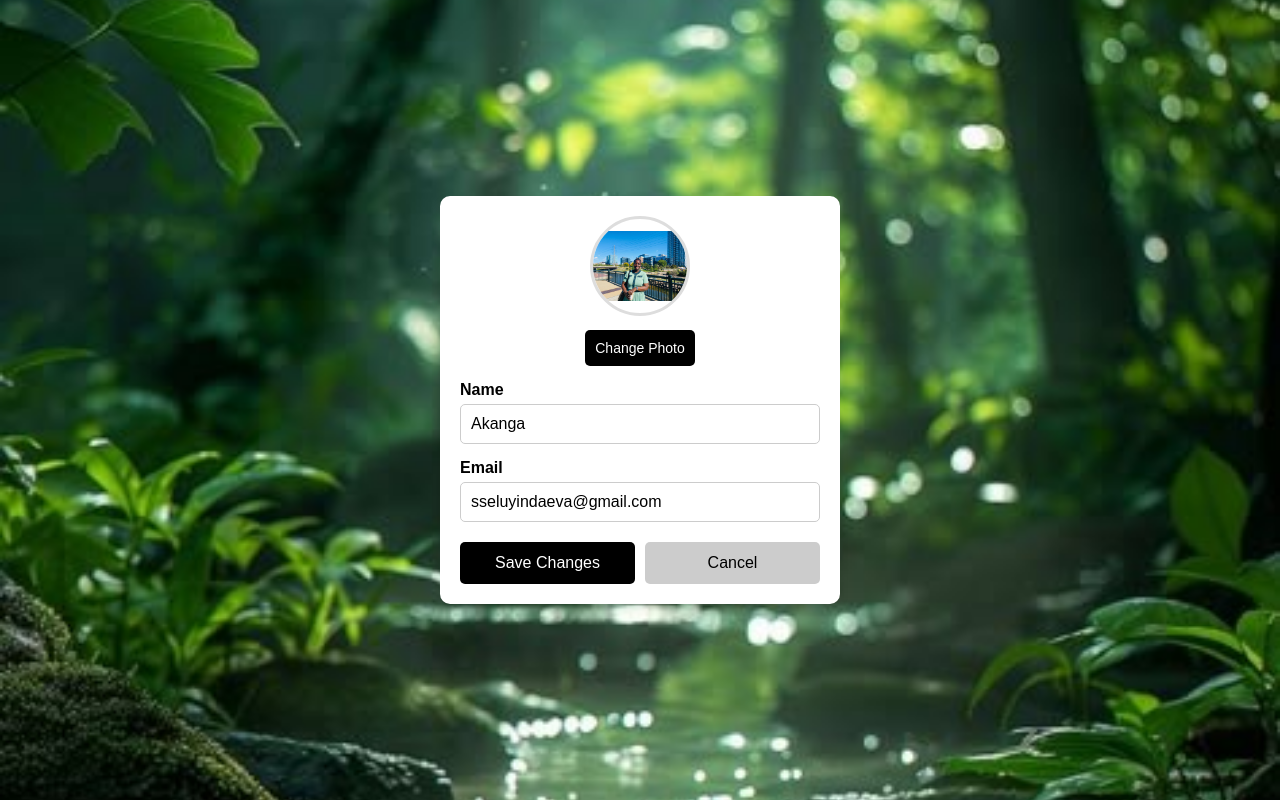
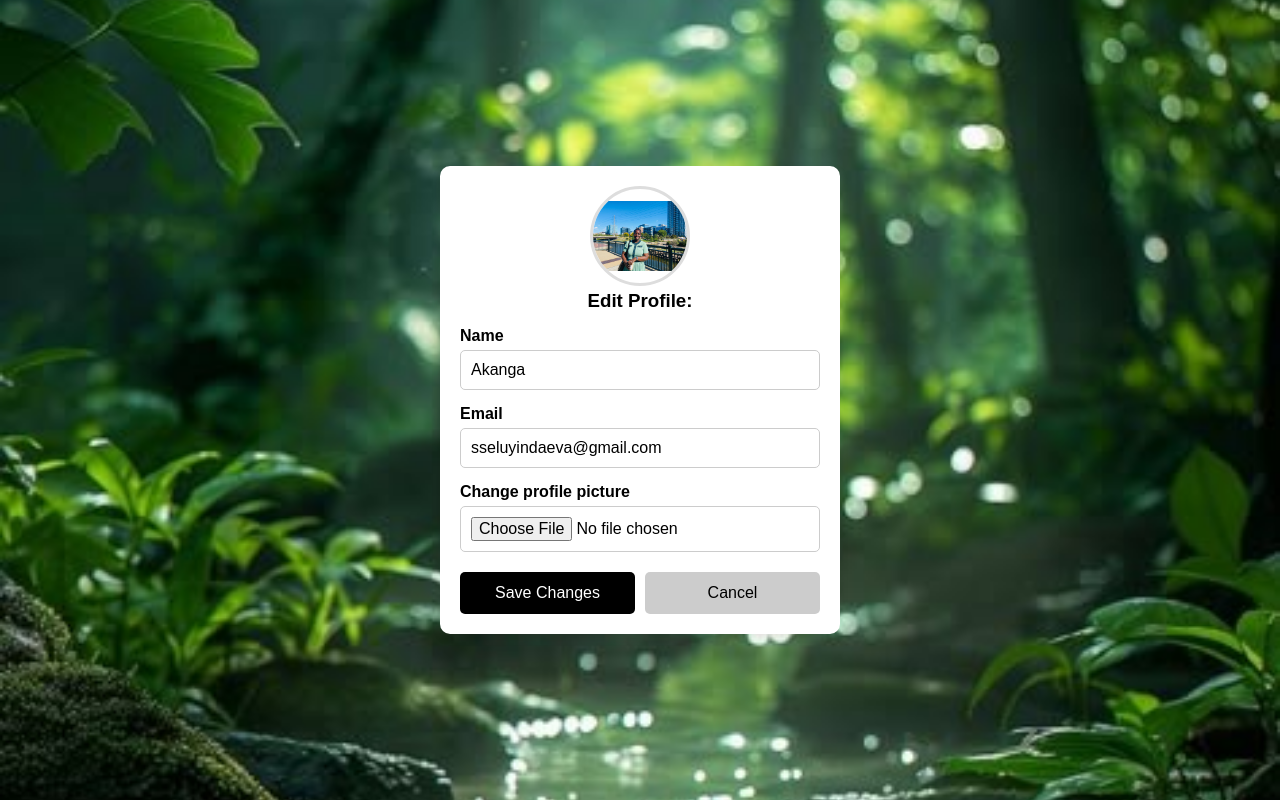
Before and after one commit to blackbody256/Authentication-PHP, a PHP site: page /profile.php in a window 1280 px wide. Run offline with PHP 8.4, Linux system fonts and the light colour scheme; a user stored in the database is signed in; data comes from the database, SQL or seed files in the repository.

```diff
--- a/Config/Connect.php
+++ b/Config/Connect.php
@@ -1,7 +1,7 @@
 <?php
 $server = "localhost";
-$username = "Andrew";
-$password = "Database";
+$username = "root";
+$password = "root";
 $database = "user_management";
 
 
--- a/src/profile.php
+++ b/src/profile.php
@@ -25,7 +25,6 @@ $stmt->close();
     <meta name="viewport" content="width=device-width, initial-scale=1.0">
     <title>Edit Profile</title>
     <style>
-        /* General styles */
         * {
             box-sizing: border-box;
             margin: 0;
@@ -50,7 +49,6 @@ $stmt->close();
             text-align: center;
         }
 
-        /* Profile image */
         .profile-image {
             width: 100px;
             height: 100px;
@@ -59,21 +57,6 @@ $stmt->close();
             border: 3px solid #ddd;
         }
 
-        .profile-info {
-            margin-top: 10px;
-        }
-
-        .change-photo {
-            background: black;
-            color: white;
-            border: none;
-            padding: 10px;
-            font-size: 14px;
-            border-radius: 5px;
-            cursor: pointer;
-        }
-
-        /* Form styles */
         .form-group {
             text-align: left;
             margin: 15px 0;
@@ -137,16 +120,10 @@ $stmt->close();
     <div class="container">
         <!-- Image -->
         <img src="<?php echo $profileImage ? '../Images/' . $profileImage : ' '; ?>" alt="Profile Image" class="profile-image">
-
-        <div class="profile-info">
-
-            <button class="change-photo" onclick="document.getElementById('image').click()">Change Photo</button>
-        </div>
+        <h3>Edit Profile:</h3>
 
         <!-- Edit Form -->
         <form action="profilelogic.php" method="post" enctype="multipart/form-data">
-            <input type="file" id="image" name="profile_picture" accept="image/*" style="display: none;">
-
             <div class="form-group">
                 <label for="UserName">Name</label>
                 <input type="text" id="UserName" name="UserName"value="<?php echo htmlspecialchars($userName); ?>" required>
@@ -155,6 +132,11 @@ $stmt->close();
             <div class="form-group">
                 <label for="Email">Email</label>
                 <input type="email" id="Email" name="Email"value="<?php echo htmlspecialchars($email); ?>" required>
+            </div>
+
+            <div class="form-group">
+                <label for="image">Change profile picture</label>
+                <input type="file" id="image" name="profile_picture" accept="image/*">
             </div>
 
             <!-- Save and Cancel Buttons -->
```
Also changed, not shown: src/profilelogic.php (+18 -0 lines), Images/drivingschool.jpg (added).
